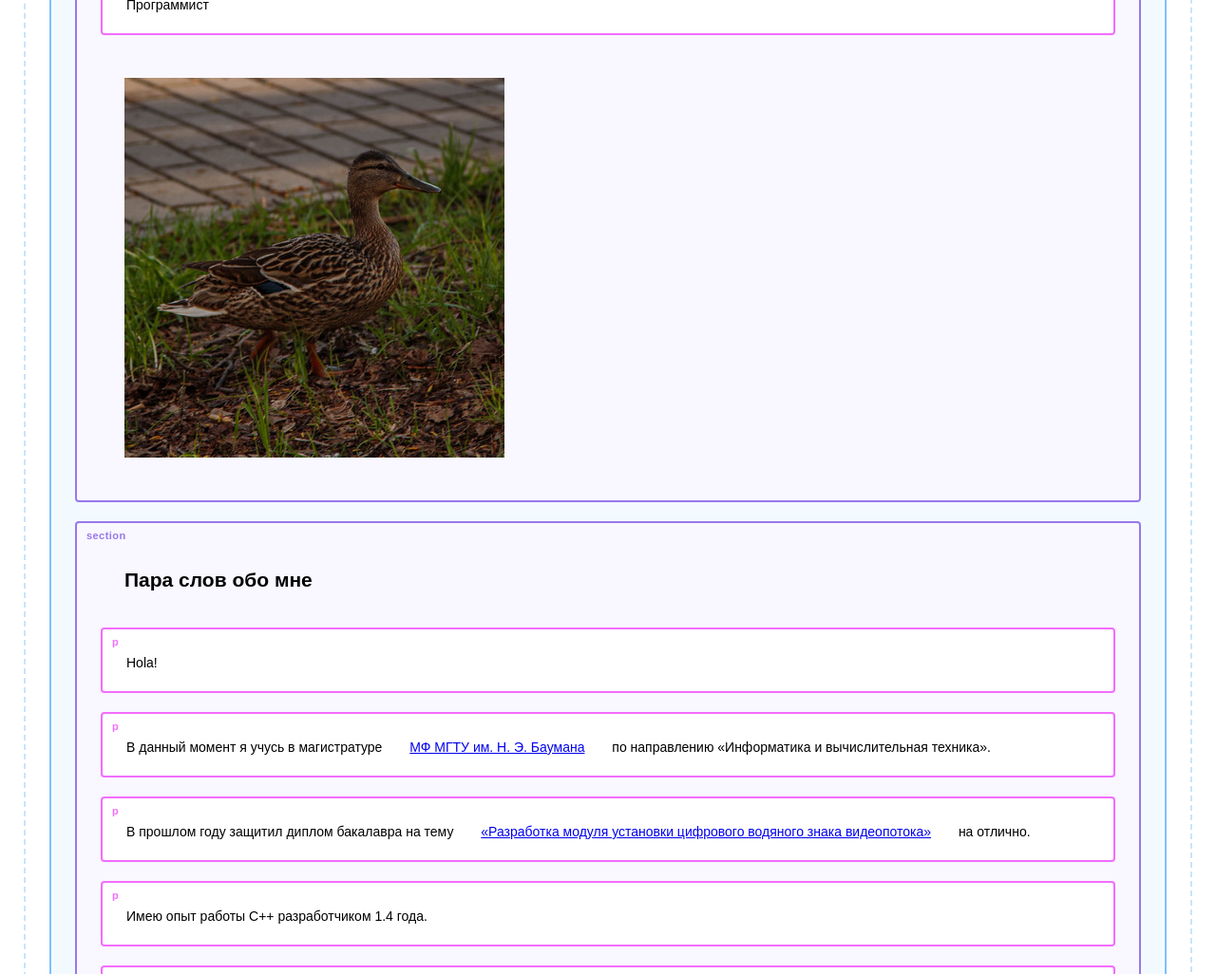
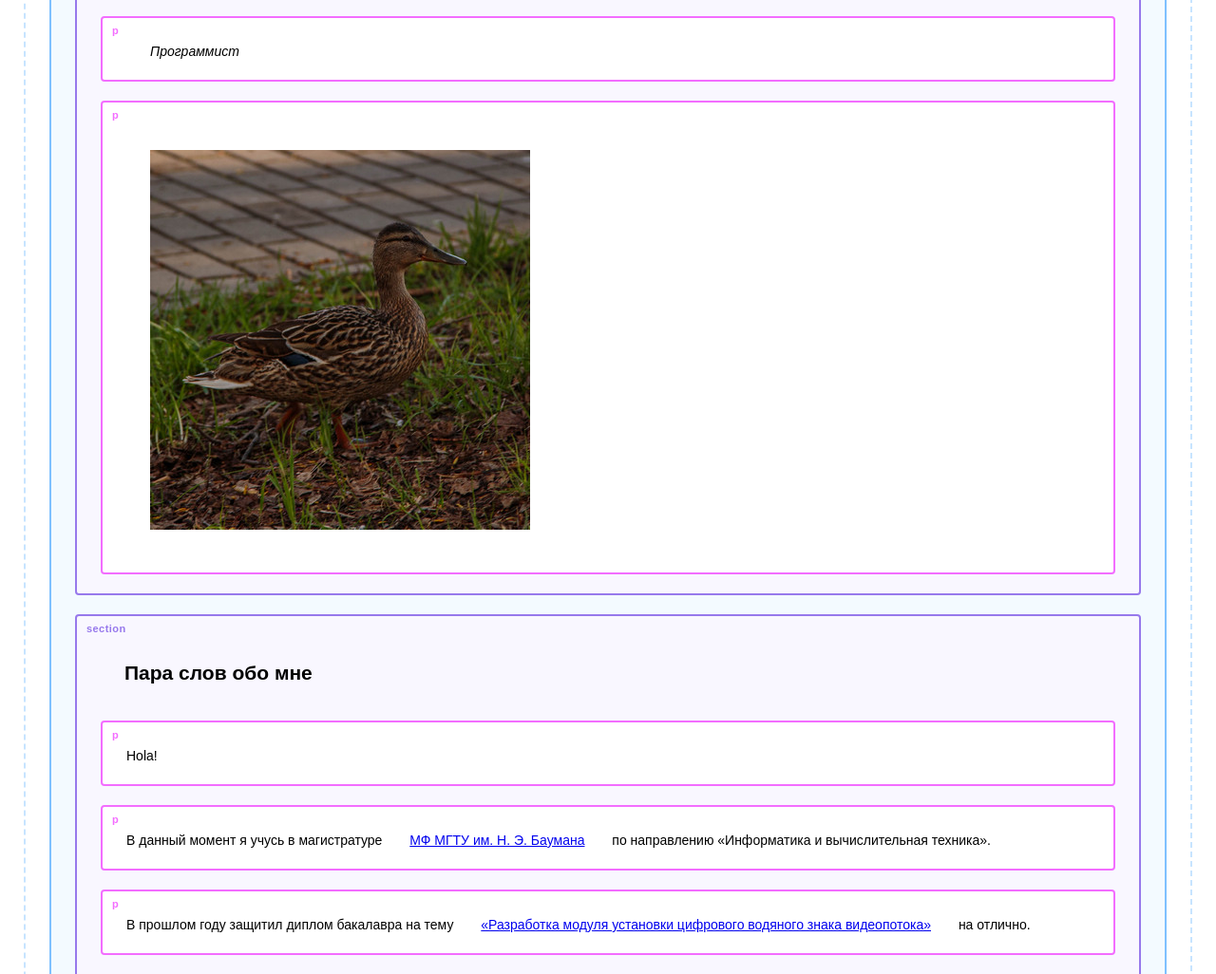
Before and after one commit to prostraction/portfolio, a plain HTML site: page index.html in a window 1280 px wide. Shown: the part 495-1521 px from the top of the page at 95% size. Drawn offline with Linux system fonts and the light colour scheme; a web font is replaced by a local one.

Commit message:
imgs -> <p/>

```diff
--- a/index.html
+++ b/index.html
@@ -12,7 +12,7 @@
 </head>
 <body>
     <header>
-        <img src="img/main-logo.svg" width="60" height="60" alt="Логотип">
+        <p><img src="img/main-logo.svg" width="60" height="60" alt="Логотип"></p>
         <nav>
             <a href="#about">Обо мне</a>
             <a href="#skills">Навыки</a>
@@ -26,9 +26,11 @@
             Евгений Копиленко
             </h1>
             <p>
-            Программист
+            <i>
+                Программист
+            </i>
             </p>
-            <img src="img/user-photo.jpg" width="400" height="400" alt="Моя фотография">
+            <p><img src="img/user-photo.jpg" width="400" height="400" alt="Моя фотография"></p>
         </section>
 
         <section id="about">
```
